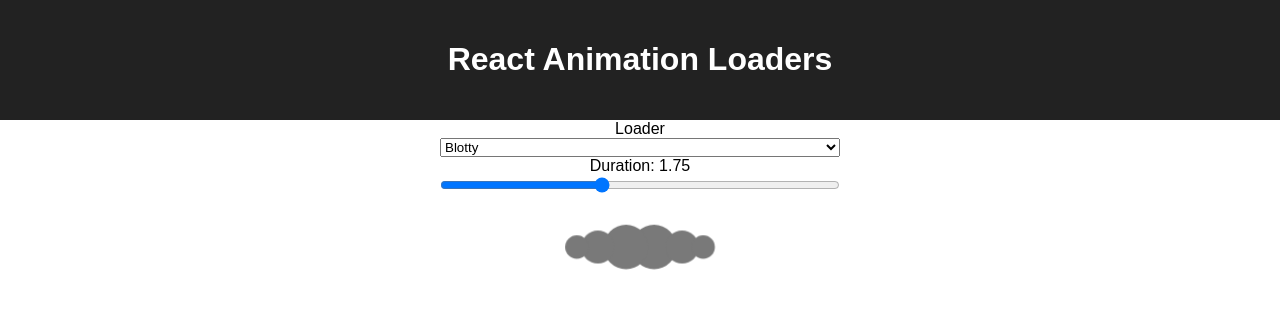
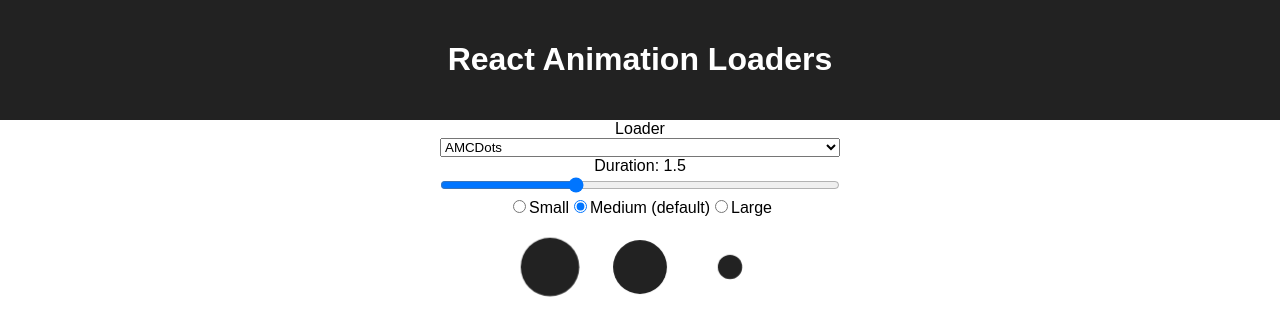
Before and after one commit to jefabrah/react-animation-loaders, a React (Create React App) app: page / in a window 1280 px wide. Shown: the top 336 px of the page. Built offline with nearby package versions, Linux system fonts and the light colour scheme.

Commit message:
sizing options

```diff
--- a/src/App.js
+++ b/src/App.js
@@ -2,6 +2,7 @@ import React, { Component } from 'react';
 import LoaderSelect from './demo_components/LoaderSelect';
 import LoaderDurationInput from './demo_components/LoaderDurationInput';
 import getDefaultDuration from './demo_components/get_default_duration';
+import LoaderSize from './demo_components/LoaderSize';
 
 import Blotty from './loaders/Blotty';
 import GSpinner from './loaders/GSpinner';
@@ -14,27 +15,35 @@ class App extends Component {
     super();
     this.handleActiveLoader = this.handleActiveLoader.bind(this);
     this.handleSliderChange = this.handleSliderChange.bind(this);
+    this.handleSizeChange = this.handleSizeChange.bind(this);
+    const defaultLoader = 'AMCDots';
 
     this.state = {
-      activeLoader: 'Blotty',
-      duration: 1.75
+      activeLoader: defaultLoader,
+      activeDuration: getDefaultDuration(defaultLoader),
+      activeSize: 'md'
     };
   }
 
   handleActiveLoader(activeLoader) {
-    const duration = getDefaultDuration(activeLoader);
-    this.setState({ activeLoader, duration });
+    const activeDuration = getDefaultDuration(activeLoader);
+    this.setState({ activeLoader, activeDuration });
   }
 
 
   handleSliderChange(e) {
-    const duration = e.target.value;
-    this.setState({ duration })
+    const activeDuration = e.target.value;
+    this.setState({ activeDuration });
+  }
+
+  handleSizeChange(e) {
+    const activeSize = e.target.value;
+    this.setState({ activeSize });
   }
 
   render() {
     const activeLoader = this.state.activeLoader;
-    const duration = this.state.duration;
+    const duration = this.state.activeDuration;
 
     return (
       <div className="App">
@@ -46,6 +55,7 @@ class App extends Component {
           activeLoader={activeLoader}/>
         <LoaderDurationInput onDurationChange={this.handleSliderChange}
           duration={duration} activeLoader={activeLoader}/>
+        <LoaderSize setSize={this.handleSizeChange} size={this.state.activeSize} />
 
 
         {/* LOADERS */}
@@ -53,25 +63,25 @@ class App extends Component {
 
             {/* G Spinner */}
           <GSpinner loading={activeLoader === 'GSpinner'}
-            duration={duration}>
+            duration={duration} size={this.state.activeSize}>
             <span></span>
           </GSpinner>
 
           {/* Blotty */}
           <Blotty loading={activeLoader === 'Blotty'}
-            duration={duration}>
+            duration={duration} size={this.state.activeSize}>
             <span></span>
           </Blotty>
 
           {/* Pulse */}
           <Pulse loading={activeLoader === 'Pulse'}
-            duration={duration}>
+            duration={duration} size={this.state.activeSize}>
             <span></span>
           </Pulse>
 
           {/* AMCDots */}
           <AMCDots loading={activeLoader === 'AMCDots'}
-            duration={duration}>
+            duration={duration} size={this.state.activeSize}>
             <span></span>
           </AMCDots>
 
--- /dev/null
+++ b/src/demo_components/LoaderSize.js
@@ -0,0 +1,26 @@
+import React from 'react';
+
+const LoaderSize = ({ setSize, size }) => (
+
+  <div className="loader-size">
+    <label>
+    <input type="radio" value="sm"
+            onChange={setSize} checked={size === 'sm'} />
+      Small
+    </label>
+
+    <label>
+      <input type="radio" value="md"
+            onChange={setSize} checked={size === 'md'} />
+      Medium (default)
+    </label>
+
+    <label>
+      <input type="radio" value="lg"
+            onChange={setSize} checked={size === 'lg'} />
+      Large
+    </label>
+  </div>
+)
+
+export default LoaderSize;
--- a/src/loaders/AMCDots.js
+++ b/src/loaders/AMCDots.js
@@ -2,13 +2,13 @@ import React from 'react';
 import { StyleRoot } from 'radium';
 import AMCDotsDetail from './AMCDotsDetail';
 
-const AMCDots = ({ loading, children, duration }) => {
-  const key = `amcdots${duration}`;
+const AMCDots = ({ loading, children, duration, size }) => {
+  const key = `AMCDots${duration}${size}`;
 
   return (
-    <StyleRoot>
+    <StyleRoot key={key}>
       <AMCDotsDetail loading={loading}
-        duration={duration} key={key}>
+        duration={duration} size={size}>
         {children}
       </AMCDotsDetail>
     </StyleRoot>
--- a/src/loaders/AMCDotsDetail.js
+++ b/src/loaders/AMCDotsDetail.js
@@ -1,11 +1,23 @@
 import React from 'react';
 import ConfiguredRadium from '../ConfiguredRadium';
 import Radium, { StyleRoot } from 'radium';
-import getDefaultDuration from '../demo_components/get_default_duration';
 
 
-const AMCDotsDetail = ({ loading, children, duration }) => {
-  const animationDuration = duration ? duration : getDefaultDuration('AMCDots');
+const AMCDotsDetail = ({ loading, children, duration, size }) => {
+  const animationDuration = duration ? duration : 1.5;
+  let dotSize = 60;
+  let dotMargin = 30;
+
+  if (size === 'sm') {
+    dotSize = 30;
+    dotMargin = 15;
+  }
+  else if (size === 'lg') {
+    dotSize = 90;
+    dotMargin = 45;
+  }
+
+
 
   const amcDotsKeyframes = Radium.keyframes({
     '0%': { transform: 'scale(0)' },
@@ -22,9 +34,9 @@ const AMCDotsDetail = ({ loading, children, duration }) => {
   }
 
   const amcDotLeftStyles = {
-    height: '60px',
-    width: '60px',
-    marginRight: '30px',
+    height: `${dotSize}px`,
+    width: `${dotSize}px`,
+    marginRight: `${dotMargin}px`,
     borderRadius: '50%',
     backgroundColor: '#222',
     transform: 'scale(0)',
@@ -33,8 +45,8 @@ const AMCDotsDetail = ({ loading, children, duration }) => {
   }
 
   const amcDotCenterStyles = {
-    height: '60px',
-    width: '60px',
+    height: `${dotSize}px`,
+    width: `${dotSize}px`,
     borderRadius: '50%',
     backgroundColor: '#222',
     transform: 'scale(0)',
@@ -44,9 +56,9 @@ const AMCDotsDetail = ({ loading, children, duration }) => {
   }
 
   const amcDotRightStyles = {
-    height: '60px',
-    width: '60px',
-    marginLeft: '30px',
+    height: `${dotSize}px`,
+    width: `${dotSize}px`,
+    marginLeft: `${dotMargin}px`,
     borderRadius: '50%',
     backgroundColor: '#222',
     transform: 'scale(0)',
--- a/src/loaders/Blotty.js
+++ b/src/loaders/Blotty.js
@@ -2,13 +2,13 @@ import React from 'react';
 import { StyleRoot } from 'radium';
 import BlottyDetail from './BlottyDetail';
 
-const Blotty = ({ loading, children, duration }) => {
-  const key = `blotty${duration}`;
+const Blotty = ({ loading, children, duration, size }) => {
+  const key = `blotty${duration}${size}`;
 
   return (
     <StyleRoot key={key}>
       <BlottyDetail loading={loading}
-        duration={duration}>
+        duration={duration} size={size}>
         {children}
       </BlottyDetail>
     </StyleRoot>
--- a/src/loaders/BlottyDetail.js
+++ b/src/loaders/BlottyDetail.js
@@ -1,45 +1,61 @@
 import React from 'react';
 import ConfiguredRadium from '../ConfiguredRadium';
 import Radium from 'radium';
-import getDefaultDuration from '../demo_components/get_default_duration';
 
 
-const Blotty = ({ loading, children, duration }) => {
-  const animationDuration = duration ? duration : getDefaultDuration('Blotty');
+const Blotty = ({ loading, children, duration, size }) => {
+  const animationDuration = duration ? duration : 1.5;
+  let loaderSize = 50;
+  let translateL = 2;
+  let translateM = 6;
+  let translateS = 9;
+
+  if (size === 'sm') {
+    loaderSize = 25;
+    translateL = 1;
+    translateM = 3;
+    translateS = 4.5;
+  }
+  else if (size === 'lg') {
+    loaderSize = 75;
+    translateL = 3;
+    translateM = 9;
+    translateS = 13.5;
+  }
 
   const blotLRKeyframes = Radium.keyframes({
-    '25%, 75%': { transform: 'translateX(2em) scale(0.75)' },
+    '25%, 75%': { transform: `translateX(${translateL}em) scale(0.75)` },
     '95%': { transform: 'translateX(0em) scale(1)' }
   }, 'BlotLR');
 
   const blotLLKeyframes = Radium.keyframes({
-    '25%, 75%': { transform: 'translateX(-2em) scale(0.75)' },
+    '25%, 75%': { transform: `translateX(-${translateL}em) scale(0.75)` },
     '95%': { transform: 'translateX(0em) scale(1)' }
   }, 'BlotLL');
 
   const blotMRKeyframes = Radium.keyframes({
-    '25%': { transform: 'translateX(2em) scale(0.75)' },
-    '50%, 75%': { transform: 'translateX(6em) scale(0.6)' },
+    '25%': { transform: `translateX(${translateL}em) scale(0.75)` },
+    '50%, 75%': { transform: `translateX(${translateM}em) scale(0.6)` },
     '95%': { transform: 'translateX(0em) scale(1)' }
   }, 'BlotMR');
 
   const blotMLKeyframes = Radium.keyframes({
-    '25%': { transform: 'translateX(-2em) scale(0.75)' },
-    '50%, 75%': { transform: 'translateX(-6em) scale(0.6)' },
+    '25%': { transform: `translateX(-${translateL}em) scale(0.75)` },
+    '50%, 75%': { transform: `translateX(-${translateM}em) scale(0.6)` },
     '95%': { transform: 'translateX(0em) scale(1)' }
   }, 'BlotML');
 
   const blotSRKeyframes = Radium.keyframes({
-    '25%': { transform: 'translateX(2em) scale(0.75)' },
-    '50%': { transform: 'translateX(6em) scale(0.6)' },
-    '75%': { transform: 'translateX(9em) scale(0.5)' },
+    '25%': { transform: `translateX(${translateL}em) scale(0.75)` },
+    '50%': { transform: `translateX(${translateM}em) scale(0.6)` },
+    '75%': { transform: `translateX(${translateS}em) scale(0.5)` },
     '95%': { transform: 'translateX(0em) scale(1)' }
   }, 'BlotSR');
 
   const blotSLKeyframes = Radium.keyframes({
-    '25%': { transform: 'translateX(-2em) scale(0.75)' },
-    '50%': { transform: 'translateX(-6em) scale(0.6)' },
-    '75%': { transform: 'translateX(-9em) scale(0.5)' },
+    '25%': { transform: `translateX(-${translateL}em) scale(0.75)` },
+    '50%': { transform: `translateX(-${translateM}em) scale(0.6)` },
+    '75%': { transform: `translateX(-${translateS}em) scale(0.5)` },
     '95%': { transform: 'translateX(0em) scale(1)' }
   }, 'BlotSL');
 
@@ -52,8 +68,8 @@ const Blotty = ({ loading, children, duration }) => {
   }
 
   const blottyLRStyles = {
-    height: '50px',
-    width: '50px',
+    height: `${loaderSize}px`,
+    width: `${loaderSize}px`,
     position: 'absolute',
     margin: 'auto',
     top: '0px',
@@ -68,8 +84,8 @@ const Blotty = ({ loading, children, duration }) => {
   }
 
   const blottyLLStyles = {
-    height: '50px',
-    width: '50px',
+    height: `${loaderSize}px`,
+    width: `${loaderSize}px`,
     position: 'absolute',
     margin: 'auto',
     top: '0px',
@@ -84,8 +100,8 @@ const Blotty = ({ loading, children, duration }) => {
   }
 
   const blottyMRStyles = {
-    height: '40px',
-    width: '40px',
+    height: `${loaderSize / 1.25}px`,
+    width: `${loaderSize / 1.25}px`,
     position: 'absolute',
     margin: 'auto',
     top: '0px',
@@ -100,8 +116,8 @@ const Blotty = ({ loading, children, duration }) => {
   }
 
   const blottyMLStyles = {
-    height: '40px',
-    width: '40px',
+    height: `${loaderSize / 1.25}px`,
+    width: `${loaderSize / 1.25}px`,
     position: 'absolute',
     margin: 'auto',
     top: '0px',
@@ -116,8 +132,8 @@ const Blotty = ({ loading, children, duration }) => {
   }
 
   const blottySRStyles = {
-    height: '30px',
-    width: '30px',
+    height: `${Math.round(loaderSize / 1.666)}px`,
+    width: `${Math.round(loaderSize / 1.666)}px`,
     position: 'absolute',
     margin: 'auto',
     top: '0px',
@@ -132,8 +148,8 @@ const Blotty = ({ loading, children, duration }) => {
   }
 
   const blottySLStyles = {
-    height: '30px',
-    width: '30px',
+    height: `${Math.round(loaderSize / 1.666)}px`,
+    width: `${Math.round(loaderSize / 1.666)}px`,
     position: 'absolute',
     margin: 'auto',
     top: '0px',
--- a/src/loaders/GSpinner.js
+++ b/src/loaders/GSpinner.js
@@ -2,13 +2,13 @@ import React from 'react';
 import { StyleRoot } from 'radium';
 import GSpinnerDetail from './GSpinnerDetail';
 
-const GSpinner = ({ loading, children, duration }) => {
-  const key = `gspinner${duration}`;
+const GSpinner = ({ loading, children, duration, size }) => {
+  const key = `GSpinner${duration}${size}`;
 
   return (
     <StyleRoot key={key}>
       <GSpinnerDetail loading={loading}
-        duration={duration}>
+        duration={duration} size={size}>
         {children}
       </GSpinnerDetail>
     </StyleRoot>
--- a/src/loaders/GSpinnerDetail.js
+++ b/src/loaders/GSpinnerDetail.js
@@ -1,11 +1,17 @@
 import React from 'react';
 import ConfiguredRadium from '../ConfiguredRadium';
 import Radium from 'radium';
-import getDefaultDuration from '../demo_components/get_default_duration';
 
-
-const GSpinnerDetail = ({ loading, children, duration }) => {
-  const animationDuration = duration ? duration : getDefaultDuration('GSpinner');
+const GSpinnerDetail = ({ loading, children, duration, size }) => {
+  const animationDuration = duration ? duration : 4;
+  let loaderSize = 40;
+  if (size === 'sm') {
+    loaderSize = 20;
+  }
+  else if (size === 'lg') {
+    loaderSize = 80;
+  }
+  const translationHeight = loaderSize * 2;
 
   // ANIMATIONS
   const gSpinnerBoxRotate = Radium.keyframes({
@@ -16,7 +22,7 @@ const GSpinnerDetail = ({ loading, children, duration }) => {
   const gSpinnerC1Animation = Radium.keyframes({
     '0%': {
       background: '#4384F8',
-      transform: 'translateY(-80px)',
+      transform: `translateY(-${translationHeight}px)`,
     },
     '24%': {
       background: '#4384F8',
@@ -27,11 +33,11 @@ const GSpinnerDetail = ({ loading, children, duration }) => {
     },
     '50%': {
       background: '#FBBD06',
-      transform: 'translateY(-80px)',
+      transform: `translateY(-${translationHeight}px)`,
     },
     '55%': {
       background: '#FBBD06',
-      transform: 'translateY(-80px)',
+      transform: `translateY(-${translationHeight}px)`,
     },
     '74%': {
       background: '#FBBD06',
@@ -42,14 +48,14 @@ const GSpinnerDetail = ({ loading, children, duration }) => {
     },
     '100%': {
       background: '#4384F8',
-      transform: 'translateY(-80px)'
+      transform: `translateY(-${translationHeight}px)`
     }
   }, 'gSpinnerC1Animation');
 
   const gSpinnerC2Animation = Radium.keyframes({
     '0%': {
       background: '#34A855',
-      transform: 'translateX(-80px)',
+      transform: `translateX(-${translationHeight}px)`,
     },
     '24%': {
       background: '#34A855',
@@ -60,11 +66,11 @@ const GSpinnerDetail = ({ loading, children, duration }) => {
     },
     '50%': {
       background: '#EA4436',
-      transform: 'translateX(-80px)',
+      transform: `translateX(-${translationHeight}px)`,
     },
     '55%': {
       background: '#EA4436',
-      transform: 'translateX(-80px)',
+      transform: `translateX(-${translationHeight}px)`,
     },
     '74%': {
       background: '#EA4436',
@@ -75,14 +81,14 @@ const GSpinnerDetail = ({ loading, children, duration }) => {
     },
     '100%': {
       background: '#34A855',
-      transform: 'translateX(-80px)'
+      transform: `translateX(-${translationHeight}px)`
     }
   }, 'gSpinnerC2Animation');
 
   const gSpinnerC3Animation = Radium.keyframes({
     '0%': {
       background: '#FBBD06',
-      transform: 'translateY(80px)',
+      transform: `translateY(${translationHeight}px)`,
     },
     '24%': {
       background: '#FBBD06',
@@ -93,11 +99,11 @@ const GSpinnerDetail = ({ loading, children, duration }) => {
     },
     '50%': {
       background: '#4384F8',
-      transform: 'translateY(80px)',
+      transform: `translateY(${translationHeight}px)`,
     },
     '55%': {
       background: '#4384F8',
-      transform: 'translateY(80px)',
+      transform: `translateY(${translationHeight}px)`,
     },
     '74%': {
       background: '#4384F8',
@@ -108,14 +114,14 @@ const GSpinnerDetail = ({ loading, children, duration }) => {
     },
     '100%': {
       background: '#FBBD06',
-      transform: 'translateY(80px)'
+      transform: `translateY(${translationHeight}px)`
     }
   }, 'gSpinnerC3Animation');
 
   const gSpinnerC4Animation = Radium.keyframes({
     '0%': {
       background: '#EA4436',
-      transform: 'translateX(80px)',
+      transform: `translateX(${translationHeight}px)`,
     },
     '24%': {
       background: '#EA4436',
@@ -126,11 +132,11 @@ const GSpinnerDetail = ({ loading, children, duration }) => {
     },
     '50%': {
       background: '#34A855',
-      transform: 'translateX(80px)',
+      transform: `translateX(${translationHeight}px)`,
     },
     '55%': {
       background: '#34A855',
-      transform: 'translateX(80px)',
+      transform: `translateX(${translationHeight}px)`,
     },
     '74%': {
       background: '#34A855',
@@ -141,7 +147,7 @@ const GSpinnerDetail = ({ loading, children, duration }) => {
     },
     '100%': {
       background: '#EA4436',
-      transform: 'translateX(80px)'
+      transform: `translateX(${translationHeight}px)`
     }
   }, 'gSpinnerC4Animation');
 
@@ -164,52 +170,52 @@ const GSpinnerDetail = ({ loading, children, duration }) => {
 
   const gSpinnerC1 = {
 
-    height: '40px',
-    width: '40px',
+    height: `${loaderSize}px`,
+    width: `${loaderSize}px`,
     position: 'absolute',
     borderRadius: '50%',
     background: '#4384F8',
-    top: 'calc(50% - 20px)',
-    left: 'calc(50% - 20px)',
+    top: `calc(50% - ${loaderSize / 2}px)`,
+    left: `calc(50% - ${loaderSize / 2}px)`,
     animation: `x ${animationDuration}s cubic-bezier(0.645, 0.045, 0.355, 1) infinite`,
     animationName: gSpinnerC1Animation
   }
 
   const gSpinnerC2 = {
 
-    height: '40px',
-    width: '40px',
+    height: `${loaderSize}px`,
+    width: `${loaderSize}px`,
     position: 'absolute',
     borderRadius: '50%',
     background: '#4384F8',
-    top: 'calc(50% - 20px)',
-    left: 'calc(50% - 20px)',
+    top: `calc(50% - ${loaderSize / 2}px)`,
+    left: `calc(50% - ${loaderSize / 2}px)`,
     animation: `x ${animationDuration}s cubic-bezier(0.645, 0.045, 0.355, 1) infinite`,
     animationName: gSpinnerC2Animation
   }
 
   const gSpinnerC3 = {
 
-    height: '40px',
-    width: '40px',
+    height: `${loaderSize}px`,
+    width: `${loaderSize}px`,
     position: 'absolute',
     borderRadius: '50%',
     background: '#4384F8',
-    top: 'calc(50% - 20px)',
-    left: 'calc(50% - 20px)',
+    top: `calc(50% - ${loaderSize / 2}px)`,
+    left: `calc(50% - ${loaderSize / 2}px)`,
     animation: `x ${animationDuration}s cubic-bezier(0.645, 0.045, 0.355, 1) infinite`,
     animationName: gSpinnerC3Animation
   }
 
   const gSpinnerC4 = {
 
-    height: '40px',
-    width: '40px',
+    height: `${loaderSize}px`,
+    width: `${loaderSize}px`,
     position: 'absolute',
     borderRadius: '50%',
     background: '#4384F8',
-    top: 'calc(50% - 20px)',
-    left: 'calc(50% - 20px)',
+    top: `calc(50% - ${loaderSize / 2}px)`,
+    left: `calc(50% - ${loaderSize / 2}px)`,
     animation: `x ${animationDuration}s cubic-bezier(0.645, 0.045, 0.355, 1) infinite`,
     animationName: gSpinnerC4Animation
   }
--- a/src/loaders/Pulse.js
+++ b/src/loaders/Pulse.js
@@ -2,13 +2,13 @@ import React from 'react';
 import { StyleRoot } from 'radium';
 import PulseDetail from './PulseDetail';
 
-const Pulse = ({ loading, children, duration }) => {
-  const key = `pulse${duration}`;
+const Pulse = ({ loading, children, duration, size }) => {
+  const key = `pulse${duration}${size}`;
 
   return (
     <StyleRoot key={key}>
       <PulseDetail loading={loading}
-        duration={duration}>
+        duration={duration} size={size}>
         {children}
       </PulseDetail>
     </StyleRoot>
--- a/src/loaders/PulseDetail.js
+++ b/src/loaders/PulseDetail.js
@@ -1,11 +1,28 @@
 import React from 'react';
 import ConfiguredRadium from '../ConfiguredRadium';
 import Radium from 'radium';
-import getDefaultDuration from '../demo_components/get_default_duration';
 
 
-const PulseDetail = ({ loading, children, duration }) => {
-  const animationDuration = duration ? duration : getDefaultDuration('Pulse');
+const PulseDetail = ({ loading, children, duration, size }) => {
+  const animationDuration = duration ? duration : 0.75;
+
+  let pulseWidth = 12.5;
+  let centerPulseHeight = 50;
+  let sidePulseHeight = 33.3;
+  let sidePulseMargin = 10;
+
+  if (size === 'sm') {
+    pulseWidth = 6.25;
+    centerPulseHeight = 25;
+    sidePulseHeight = 16.65;
+    sidePulseMargin = 5;
+  }
+  else if (size === 'lg') {
+    pulseWidth = 25;
+    centerPulseHeight = 100;
+    sidePulseHeight = 66.6;
+    sidePulseMargin = 20;
+  }
 
   const pulseKeyframes = Radium.keyframes({
     '0%, 10%': { background: '#efefef' },
@@ -21,17 +38,17 @@ const PulseDetail = ({ loading, children, duration }) => {
   }
 
   const pulseLeftStyles = {
-    width: '12.5px',
-    height: '33.3px',
-    marginRight: '10px',
+    width: `${pulseWidth}px`,
+    height: `${sidePulseHeight}px`,
+    marginRight: `${sidePulseMargin}px`,
     background: '#efefef',
     animation: `x ${animationDuration}s infinite`,
     animationName: pulseKeyframes
   }
 
   const pulseCenterStyles = {
-    width: '12.5px',
-    height: '50px',
+    width: `${pulseWidth}px`,
+    height: `${centerPulseHeight}px`,
     animation: `x ${animationDuration}s infinite`,
     animationName: pulseKeyframes,
     animationDelay: `${animationDuration / 3}s`,
@@ -41,9 +58,9 @@ const PulseDetail = ({ loading, children, duration }) => {
   }
 
   const pulseRightStyles = {
-    width: '12.5px',
-    height: '33.3px',
-    marginLeft: '10px',
+    width: `${pulseWidth}px`,
+    height: `${sidePulseHeight}px`,
+    marginLeft: `${sidePulseMargin}px`,
     background: '#efefef',
     animation: `x ${animationDuration}s infinite`,
     animationName: pulseKeyframes,
```
